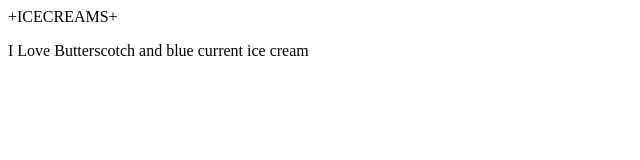
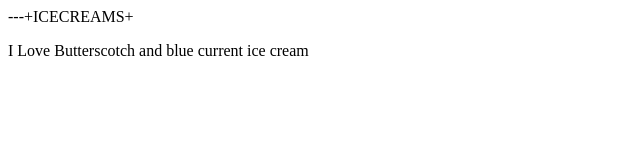
Before and after one commit to Pistansb/Demo-Fun-Learn, a plain HTML site: page index.html in a window 1280 px wide. Shown: the full height of the page, 0-640 px from the left. Drawn offline with Linux system fonts and the light colour scheme.

Commit message:
added ---

```diff
--- a/index.html
+++ b/index.html
@@ -1,5 +1,5 @@
 <html>
 <title>This is our Website</title>
-<hl> +ICECREAMS+ </hl>
+<hl> ---+ICECREAMS+ </hl>
 <p> I Love Butterscotch and blue current ice cream<p>
 </html>
```
